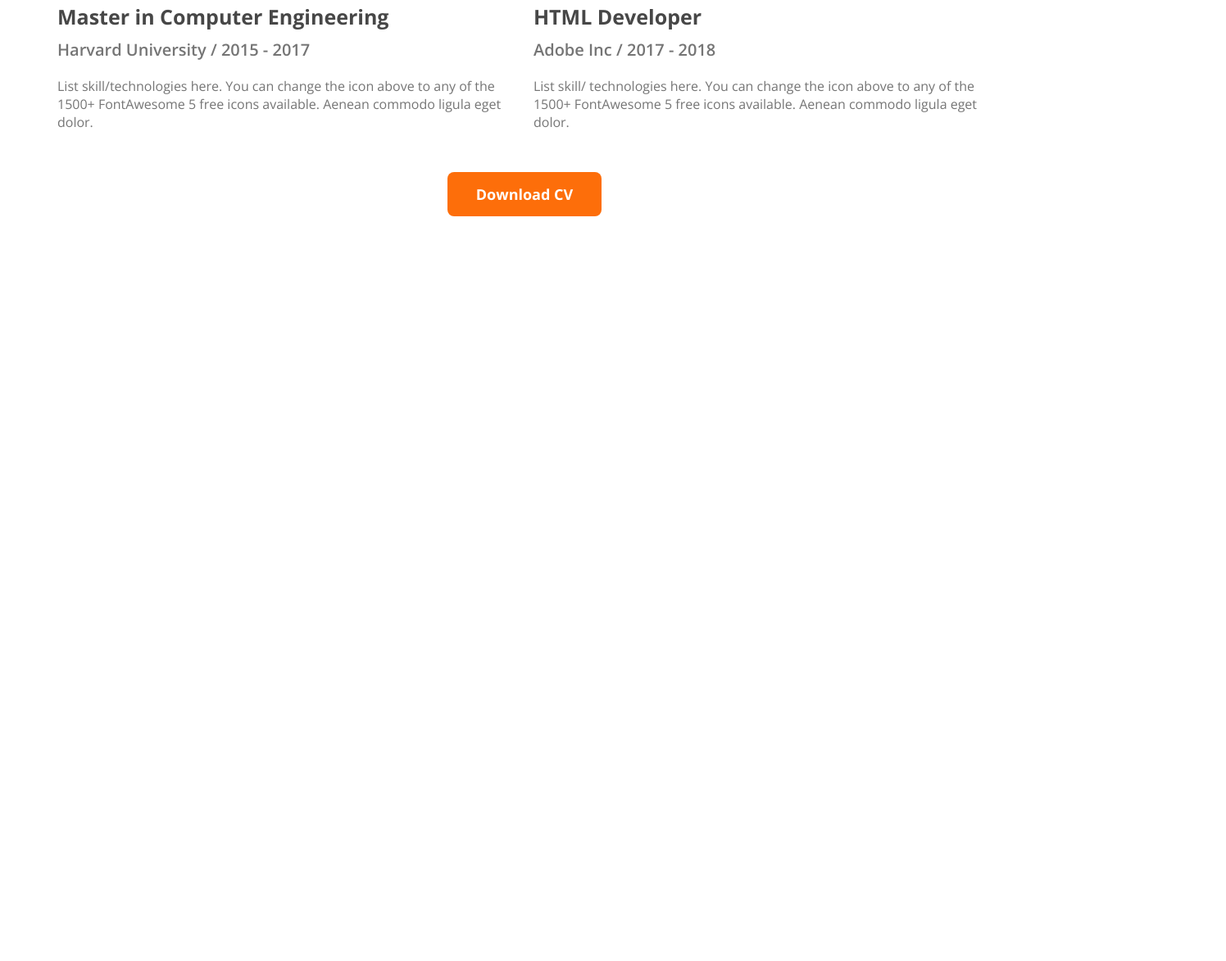
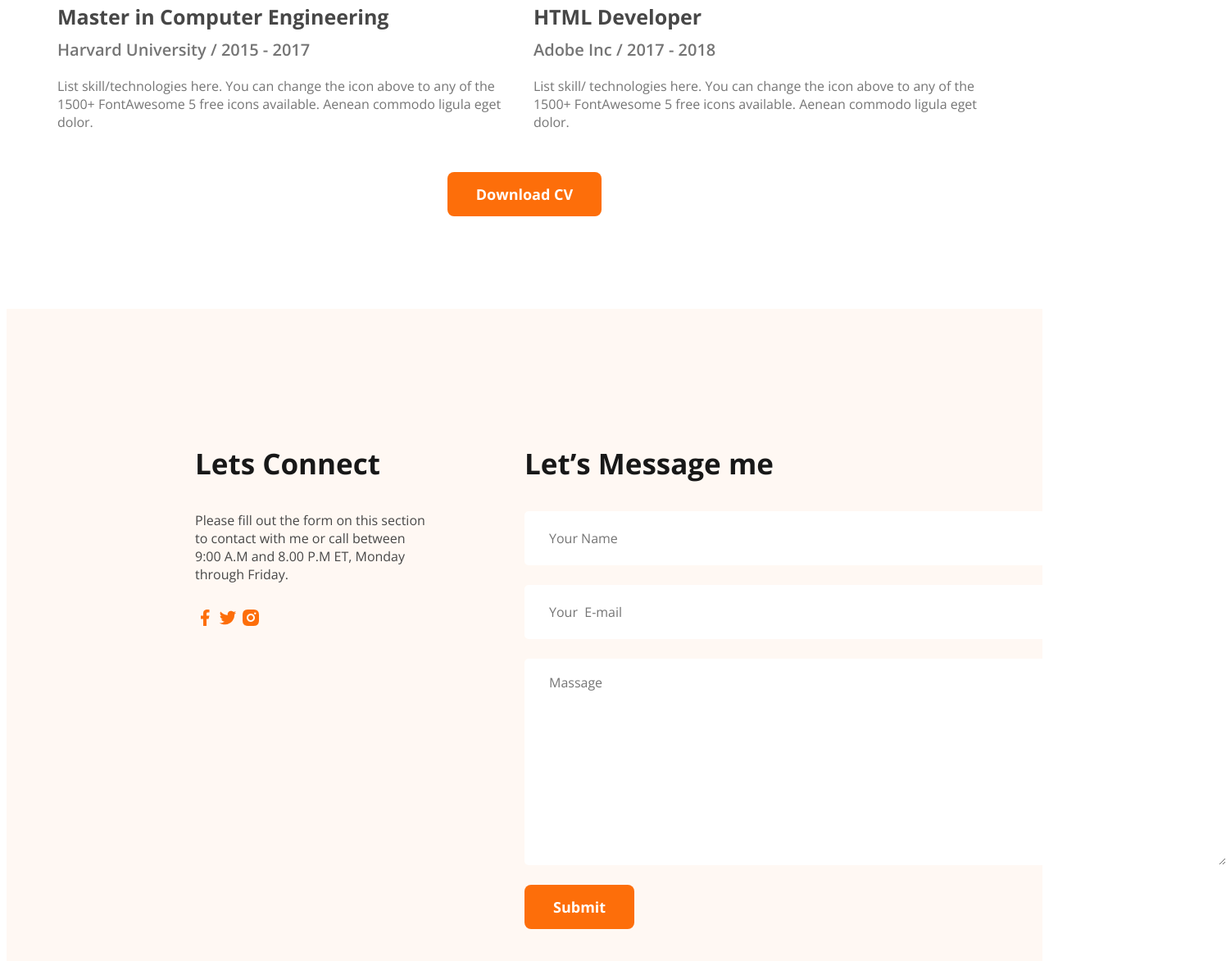
Before and after one commit to Rafi-Dev402/My-porttfolio-web, a plain HTML site: page index.html in a window 1280 px wide. Shown: the part 3004-4177 px from the top of the page at 82% size, 1496 px wide, since content can reach past the window. Before the commit the page ends 3381 px from the top, so only its background shows below. Drawn offline with nearby package versions, Linux system fonts and the light colour scheme.

Commit message:
added footer

```diff
--- a/Styles/portfolio.css
+++ b/Styles/portfolio.css
@@ -71,6 +71,7 @@ border-radius: 8px;
 font-weight: bolder;
 padding: 15px 35px;
 border: none;
+cursor: pointer
 }
 
 .downlode{
@@ -87,6 +88,7 @@ border: none;
     border: none;
     color: rgb(253, 110, 10);
     background-color: rgb(243, 238, 235);
+    cursor: pointer
 }
 
 
@@ -279,6 +281,84 @@ main{
 }
 .downlode-cv-btn{
     text-align: center;
+    /* width: 200px; */
     margin-top: 50px;
     margin-bottom: 113px;
 }
+
+/* footer designe */
+footer{
+    padding: 130px 230px ;
+}
+
+.footer-bg{
+    background-color:  rgb(255, 248, 243);
+    display: flex;
+    gap: 117px
+    ;
+}
+
+.footer-column{
+    width: 50%;
+}
+
+.footer-headding{
+    font-family: Open Sans;
+    color: rgb(24, 24, 24);
+    font-size: 35px;
+    font-weight: 700;
+}
+.footer-details{
+    font-family: Open Sans;
+    color: rgb(71, 71, 71);
+    font-size: 16px;
+    font-weight: 400;
+    margin-bottom: 30px;
+}
+
+.footer-title{
+    font-family: Open Sans;
+    color: rgb(24, 24, 24);
+    font-size: 35px;
+    font-weight: 700;
+}
+
+footer input[type="text"], footer input[type="email"]{
+    font-family: Open Sans;
+    background-color: rgb(255, 255, 255);
+    color: rgb(117, 117, 117);
+    height: 64px;
+    border-radius: 5px;
+    display: block;
+    width: 400px;
+    height: 30px;
+    font-weight: 400;
+    font-size: 16px;
+    padding: 18px 349px 18px 30px;
+    margin-bottom: 24px;
+    border: none;
+}
+
+/* footer input textarea{
+    font-family: Open Sans;
+    background-color: rgb(255, 255, 255);
+    display: block;
+    font-weight: 400;
+    font-size: 16px;
+    border: none;
+    border-radius: 5px;
+} */
+
+.textarea{
+    font-family: Open Sans;
+    background-color: rgb(255, 255, 255);
+    display: block;
+    border-radius: 5px;
+    font-weight: 400;
+    font-size: 16px;
+    border: none;
+    width: 461px;
+    height: 100px;
+    padding: 18px 365px 134px 30px ;
+    margin-bottom: 24px;
+}
--- a/index.html
+++ b/index.html
@@ -178,8 +178,26 @@
 
     </main>
 
-    <footer>
+    <footer class="footer-bg">
+        <div class="footer-column">
+            <h3 class="footer-headding">Lets Connect</h3>
+            <p class="footer-details">Please fill out the form on this section to contact with me or call between 9:00 A.M and 8.00 P.M ET, Monday through Friday.</p>
+            <div>
+                <a href="https://www.facebook.com/"><img src="images/icons/facebook.png" alt=""></a>
+                <a href="https://twitter.com/?lang=en"><img src="images/icons/twitter.png" alt=""></a>
+                <a href="https://www.instagram.com/"><img src="images/icons/insta.png" alt=""></a>
+            </div>
+        </div>
 
+        <div class="footer-column">
+            <h3 class="footer-title">Let’s Message me</h3>
+            <form action="">
+                <input type="text" name="Your name" placeholder="Your Name" id="">
+                <input type="email" name="Your E-mail" placeholder="Your  E-mail" id="">
+                <textarea class="textarea" name="Massage" id="" cols="100" rows="10" placeholder="Massage"></textarea>
+                <input type="submit" value="Submit" class="btn">
+            </form>
+        </div>
     </footer>
 </body>
 
```
